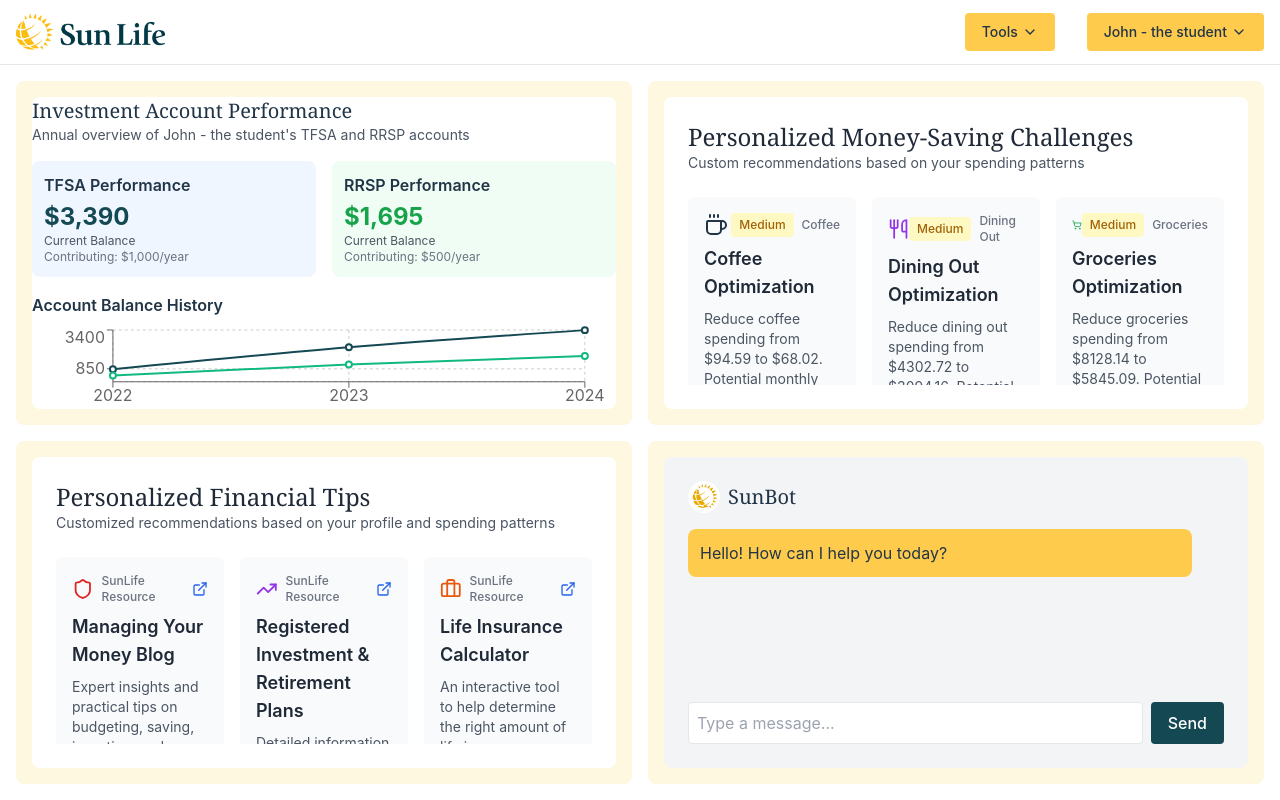
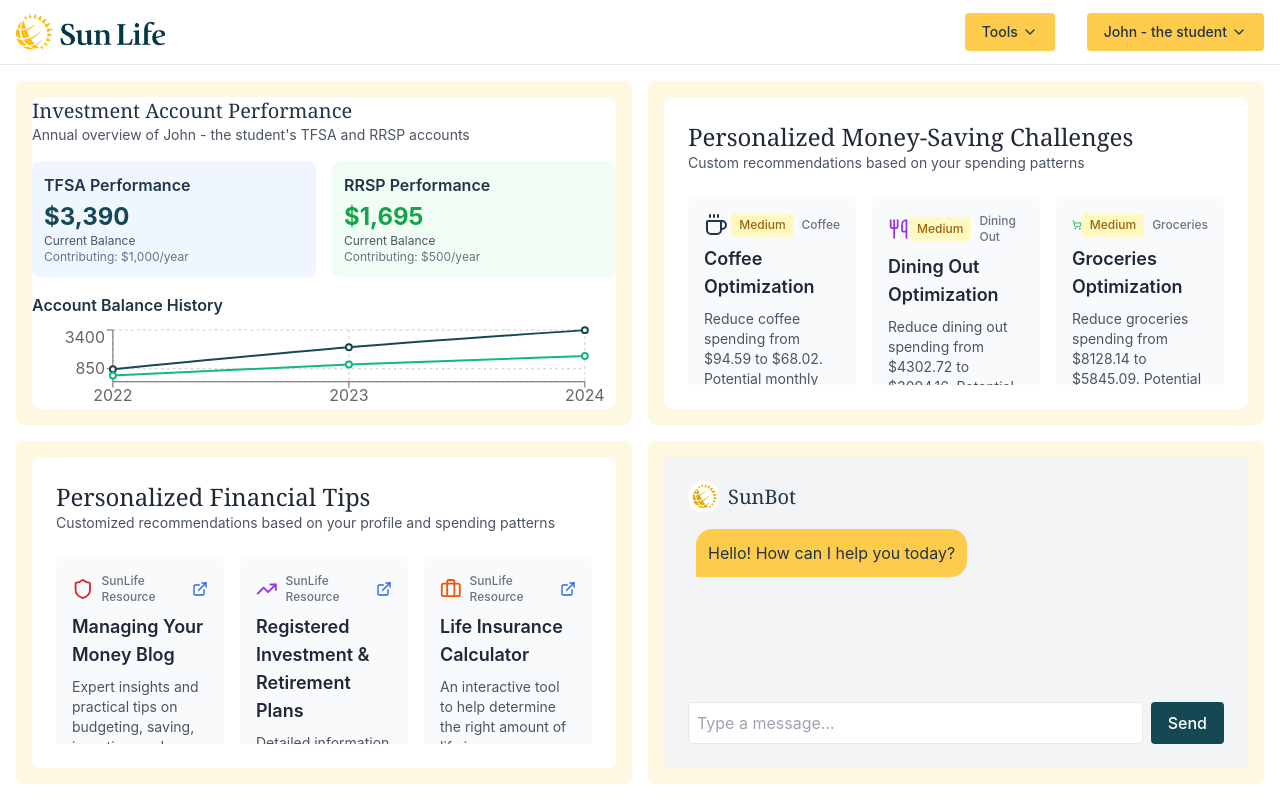
Before and after one commit to achneerov/ConuhacksIX, a React (Vite) app: page / in a window 1280 px wide. Built offline with nearby package versions, Linux system fonts and the light colour scheme.

Commit message:
cloud bubble chatbot

```diff
--- a/src/chatbot.tsx
+++ b/src/chatbot.tsx
@@ -15,7 +15,7 @@
   ]);
   const [input, setInput] = useState("");
   const [isLoading, setIsLoading] = useState(false);
-  const chatContainerRef = useRef<HTMLDivElement>(null); // Ref for chat container
+  const chatContainerRef = useRef<HTMLDivElement>(null);
 
   const generateResponse = async (userInput: string) => {
     try {
@@ -37,7 +37,7 @@
 
       const result = await chat.sendMessage(userInput);
       const response = await result.response;
-      return response.text(); // Return the entire response text
+      return response.text();
     } catch (error) {
       console.error("Error generating response:", error);
       return "I apologize, but I'm having trouble processing your request right now.";
@@ -57,13 +57,13 @@
       const response = await generateResponse(input);
 
       // Split the response into paragraphs
-      const paragraphs = response.split(/\n\n+/); // Split by double newlines (or more)
+      const paragraphs = response.split(/\n\n+/);
 
       // Add each paragraph as a separate message with a delay
       paragraphs.forEach((paragraph) => {
         setTimeout(() => {
           setMessages((prev) => [...prev, { text: paragraph, isBot: true }]);
-        }, (Math.random() * 2) * 1000); // Delay each paragraph by 1 second per chunk
+        }, (Math.random() * 2) * 1000);
       });
     } catch (error) {
       console.error("Error:", error);
@@ -72,12 +72,11 @@
     }
   };
 
-  // Smooth auto-scroll to the bottom when messages update
   useEffect(() => {
     if (chatContainerRef.current) {
       chatContainerRef.current.scrollTo({
         top: chatContainerRef.current.scrollHeight,
-        behavior: "smooth", // Enables slow, smooth scrolling
+        behavior: "smooth",
       });
     }
   }, [messages]);
@@ -93,7 +92,6 @@
         <h2 className="text-xl font-serif bold">SunBot</h2>
       </div>
 
-      {/* Chat messages container */}
       <div
         ref={chatContainerRef}
         className="h-64 space-y-4 overflow-y-auto mb-4"
@@ -101,15 +99,31 @@
         {messages.map((msg, idx) => (
           <div
             key={idx}
-            className={`p-3 rounded-lg ${
-              msg.isBot ? "bg-[#ffcb4d] mr-8" : "bg-blue-200 ml-8"
-            }`}
+            className={`flex ${msg.isBot ? "justify-start" : "justify-end"}`}
           >
-            {msg.text}
+            <div
+              className={`relative p-3 max-w-[80%] ${
+                msg.isBot
+                  ? "bg-[#ffcb4d] rounded-2xl rounded-bl-none ml-2"
+                  : "bg-blue-200 rounded-2xl rounded-br-none mr-2"
+              }`}
+            >
+              <div className={`absolute bottom-0 ${
+                msg.isBot
+                  ? "-left-2 border-[8px] border-transparent border-r-[#ffcb4d]"
+                  : "-right-2 border-[8px] border-transparent border-l-blue-200"
+              }`} />
+              {msg.text}
+            </div>
           </div>
         ))}
         {isLoading && (
-          <div className="p-3 rounded-lg bg-[#ffcb4d] mr-8">Thinking...</div>
+          <div className="flex justify-start">
+            <div className="relative p-3 bg-[#ffcb4d] rounded-2xl rounded-bl-none ml-2">
+              <div className="absolute bottom-0 -left-2 border-[8px] border-transparent border-r-[#ffcb4d]" />
+              Thinking...
+            </div>
+          </div>
         )}
       </div>
 
```
